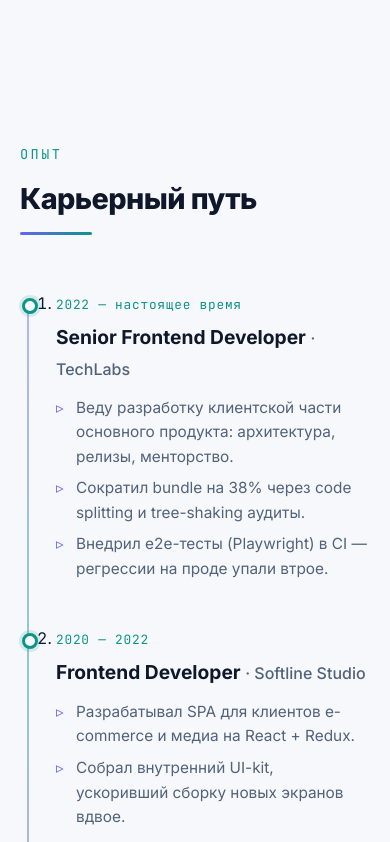
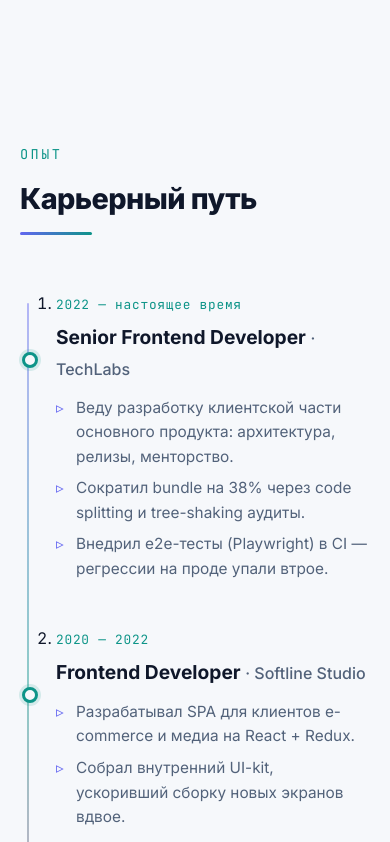
Before and after one commit to VictorKachin/mistral_dev-portfolio, a React (Vite) app: page / in a window 390 px wide. Shown: the part 5707-6549 px from the top of the page. Built offline with nearby package versions, Linux system fonts and the light colour scheme.

Commit message:
Timeline: align mobile marker to first list point row

```diff
--- a/src/components/Experience/Experience.module.css
+++ b/src/components/Experience/Experience.module.css
@@ -100,5 +100,6 @@
 
   .dot {
     left: -34px;
+    top: 61px;
   }
 }
```
